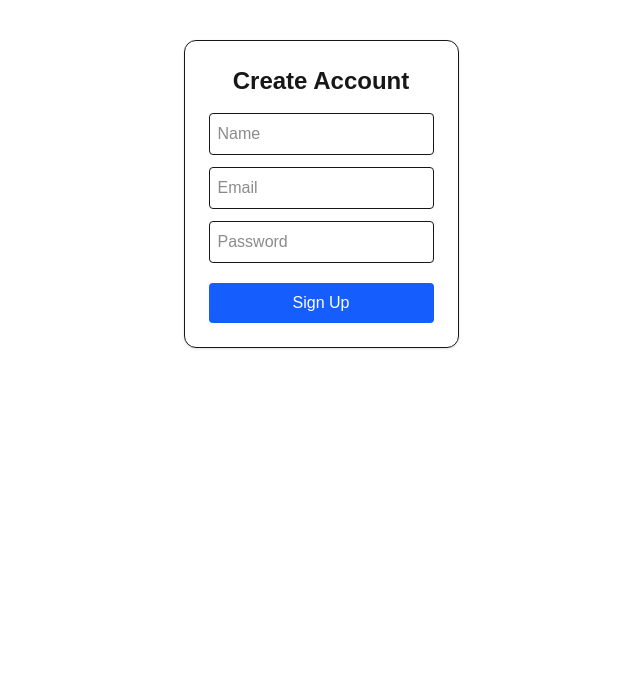
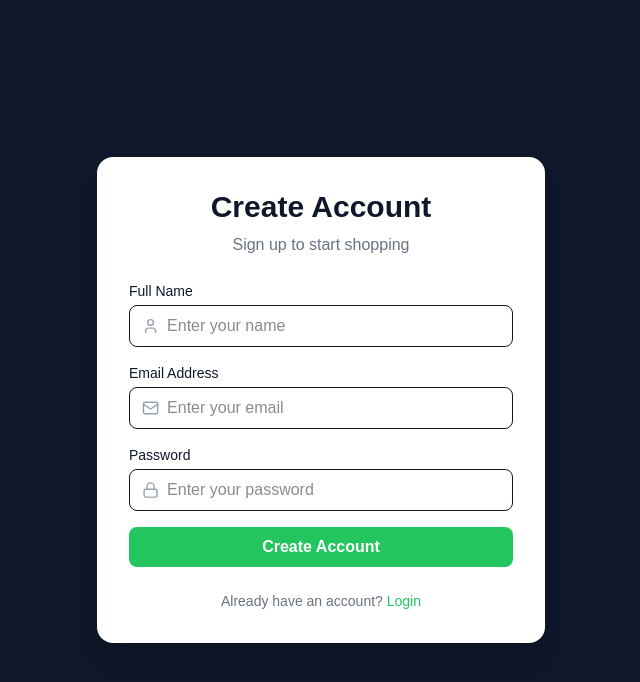
Before and after one commit to Birendra16/ShopSphere, a Next.js app in the folder frontend/: page /signup in a window 1280 px wide. Shown: the top 682 px of the page, without its empty margins (319-959 px from the left). Built offline with nearby package versions, Linux system fonts and the light colour scheme; no server answers.

Commit message:
refactor: update signup and login UI

```diff
--- a/frontend/components/auth/AuthForm.tsx
+++ b/frontend/components/auth/AuthForm.tsx
@@ -1,9 +1,9 @@
 "use client";
 
 import { Formik, Form, Field, ErrorMessage } from "formik";
-import axios from "axios";
 import api from "@/utils/api";
 import { toast } from "sonner";
+import { Mail, Lock, User } from "lucide-react";
 
 interface Props {
   type: "login" | "signup";
@@ -15,11 +15,22 @@ const AuthForm = ({ type, initialValues, validationSchema }: Props) => {
   const isSignup = type === "signup";
 
   return (
-    <div className="max-w-md mx-auto mt-10 p-6 border rounded-xl shadow">
-      <h1 className="text-2xl font-semibold mb-4 text-center">
+    <div className="min-h-screen flex items-center justify-center bg-[#0F172A] px-4">
+
+      <div className="w-full max-w-md bg-white rounded-2xl shadow-xl p-8">
+
+        <div className="text-center mb-6">
+          <h1 className="text-3xl font-bold text-[#0F172A]">
             {isSignup ? "Create Account" : "Welcome Back"}
           </h1>
+          <p className="text-gray-500 mt-2">
+            {isSignup
+              ? "Sign up to start shopping"
+              : "Login to your account"}
+          </p>
+        </div>
 
+        {/* Form */}
         <Formik
           initialValues={initialValues}
           validationSchema={validationSchema}
@@ -28,51 +39,105 @@ const AuthForm = ({ type, initialValues, validationSchema }: Props) => {
               await api.post(`/api/auth/${type}`, values);
 
               toast.success(
-                isSignup ? "Account created successfully" : "Login successful"
+                isSignup
+                  ? "Account created successfully"
+                  : "Login successful"
               );
 
-            window.location.href="/dashboard";
-
+              window.location.href = "/dashboard";
             } catch (err: any) {
-            toast.error(err.response?.data?.message || "Something went wrong");
+              toast.error(
+                err.response?.data?.message || "Something went wrong"
+              );
             }
             setSubmitting(false);
           }}
         >
           {({ isSubmitting }) => (
-          <Form className="flex flex-col gap-3">
+            <Form className="space-y-4">
 
               {isSignup && (
-              <>
-                <Field name="name"
-                placeholder="Name"
-                className="border p-2 rounded"
+                <div>
+                  <label className="block text-sm font-medium text-[#0F172A] mb-1">
+                    Full Name
+                  </label>
+                  <div className="flex items-center border rounded-lg px-3 focus-within:ring-2 focus-within:ring-[#22C55E]">
+                    <User size={18} className="text-gray-400" />
+                    <Field
+                      name="name"
+                      placeholder="Enter your name"
+                      className="w-full p-2 outline-none"
                     />
-                <ErrorMessage name="name" component="div" className="text-red-500" />
-              </>
+                  </div>
+                  <ErrorMessage
+                    name="name"
+                    component="div"
+                    className="text-red-500 text-sm mt-1"
+                  />
+                </div>
               )}
 
-            <Field name="email"
-            placeholder="Email"
-            className="border p-2 rounded" />
-            <ErrorMessage name="email" component="div" className="text-red-500" />
+              <div>
+                <label className="block text-sm font-medium text-[#0F172A] mb-1">
+                  Email Address
+                </label>
+                <div className="flex items-center border rounded-lg px-3 focus-within:ring-2 focus-within:ring-[#22C55E]">
+                  <Mail size={18} className="text-gray-400" />
+                  <Field
+                    name="email"
+                    type="email"
+                    placeholder="Enter your email"
+                    className="w-full p-2 outline-none"
+                  />
+                </div>
+                <ErrorMessage
+                  name="email"
+                  component="div"
+                  className="text-red-500 text-sm mt-1"
+                />
+              </div>
 
-            <Field name="password"
+              <div>
+                <label className="block text-sm font-medium text-[#0F172A] mb-1">
+                  Password
+                </label>
+                <div className="flex items-center border rounded-lg px-3 focus-within:ring-2 focus-within:ring-[#22C55E]">
+                  <Lock size={18} className="text-gray-400" />
+                  <Field
+                    name="password"
                     type="password"
-            placeholder="Password"
-            className="border p-2 rounded" />
-            <ErrorMessage name="password" component="div" className="text-red-500" />
+                    placeholder="Enter your password"
+                    className="w-full p-2 outline-none"
+                  />
+                </div>
+                <ErrorMessage
+                  name="password"
+                  component="div"
+                  className="text-red-500 text-sm mt-1"
+                />
+              </div>
 
               <button
                 type="submit"
                 disabled={isSubmitting}
-              className="bg-blue-600 text-white p-2 rounded mt-2"
+                className="w-full bg-[#22C55E] hover:bg-green-600 text-white font-semibold py-2 rounded-lg transition duration-200"
               >
-              {isSignup ? "Sign Up" : "Login"}
+                {isSignup ? "Create Account" : "Login"}
               </button>
             </Form>
           )}
         </Formik>
+
+        <p className="text-sm text-center text-gray-500 mt-6">
+          {isSignup ? "Already have an account?" : "Don't have an account?"}{" "}
+          <a
+            href={isSignup ? "/login" : "/signup"}
+            className="text-[#22C55E] font-medium hover:underline"
+          >
+            {isSignup ? "Login" : "Sign up"}
+          </a>
+        </p>
+      </div>
     </div>
   );
 };
--- a/frontend/package.json
+++ b/frontend/package.json
@@ -11,6 +11,7 @@
   "dependencies": {
     "axios": "^1.14.0",
     "formik": "^2.4.9",
+    "lucide-react": "^1.7.0",
     "next": "16.2.2",
     "react": "19.2.4",
     "react-dom": "19.2.4",
```
Also changed, not shown: 1 other file (tests, documents, lock files or other folders). Lines whose indentation alone changed are shown as unchanged.
